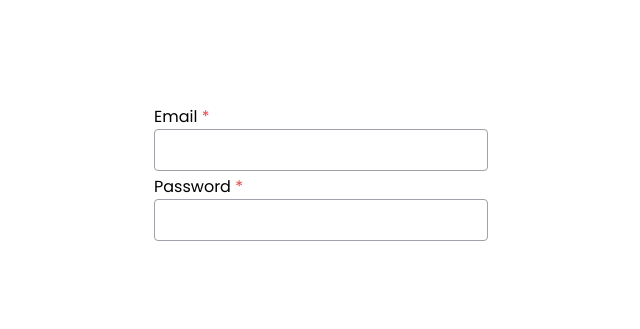
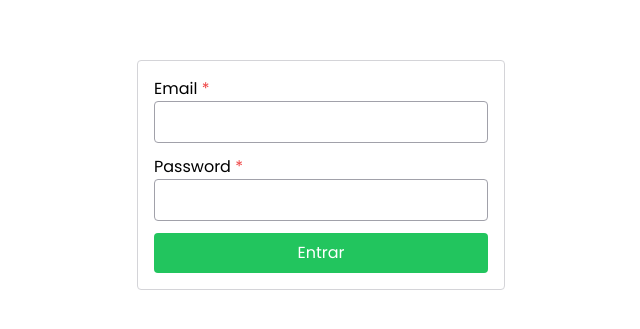
Before and after one commit to ChristieCardoso/fluxo-autenticacao, a Next.js app: page /login in a window 1280 px wide. Shown: the part 225-554 px from the top of the page, without its empty margins (319-959 px from the left). Built offline with nearby package versions, Linux system fonts and the light colour scheme.

Commit message:
criando component Button

```diff
--- a/src/app/login/page.jsx
+++ b/src/app/login/page.jsx
@@ -1,5 +1,6 @@
 "use client";
 
+import Button from '@/components/Button';
 import Input from '@/components/Input';
 import { Form, Formik } from 'formik'
 import React from 'react'
@@ -8,9 +9,13 @@ export default function Login() {
   return (
     <main className="min-h-screen flex items-center justify-center">
       <Formik>{({ values }) =>
-        <Form noValidate>
+        <Form noValidate className="flex flex-col gap-2 p-4 border rounded border-zinc-300 min-w-[300px] bg-white">
           <Input name="email" type="email" required />
           <Input name="password" type="password" required autoComplete="off" />
+          <Button
+            type="submit"
+            text="Entrar"
+            className="bg-green-500 text-white rounded p-2 cursor-pointer" />
         </Form>}</Formik>
     </main>
   )
--- /dev/null
+++ b/src/components/Button.jsx
@@ -0,0 +1,9 @@
+import React from "react";
+
+export default function Button({ text, className, ...props }) {
+  return (
+    <button {...props} className={className}>
+      {text}
+    </button>
+  );
+}
--- a/src/components/Input.jsx
+++ b/src/components/Input.jsx
@@ -5,7 +5,7 @@ import React from "react";
 export default function Input({ name, label, type, required, ...props }) {
   return (
     <div className="flex flex-col">
-      <div className="capitalize">
+      <div className="capitalize">      {/* Iniciar com Letra Maiscula */}
         {label || name} <span className="text-red-500">{required && "*"}</span>
 
       </div>
```
